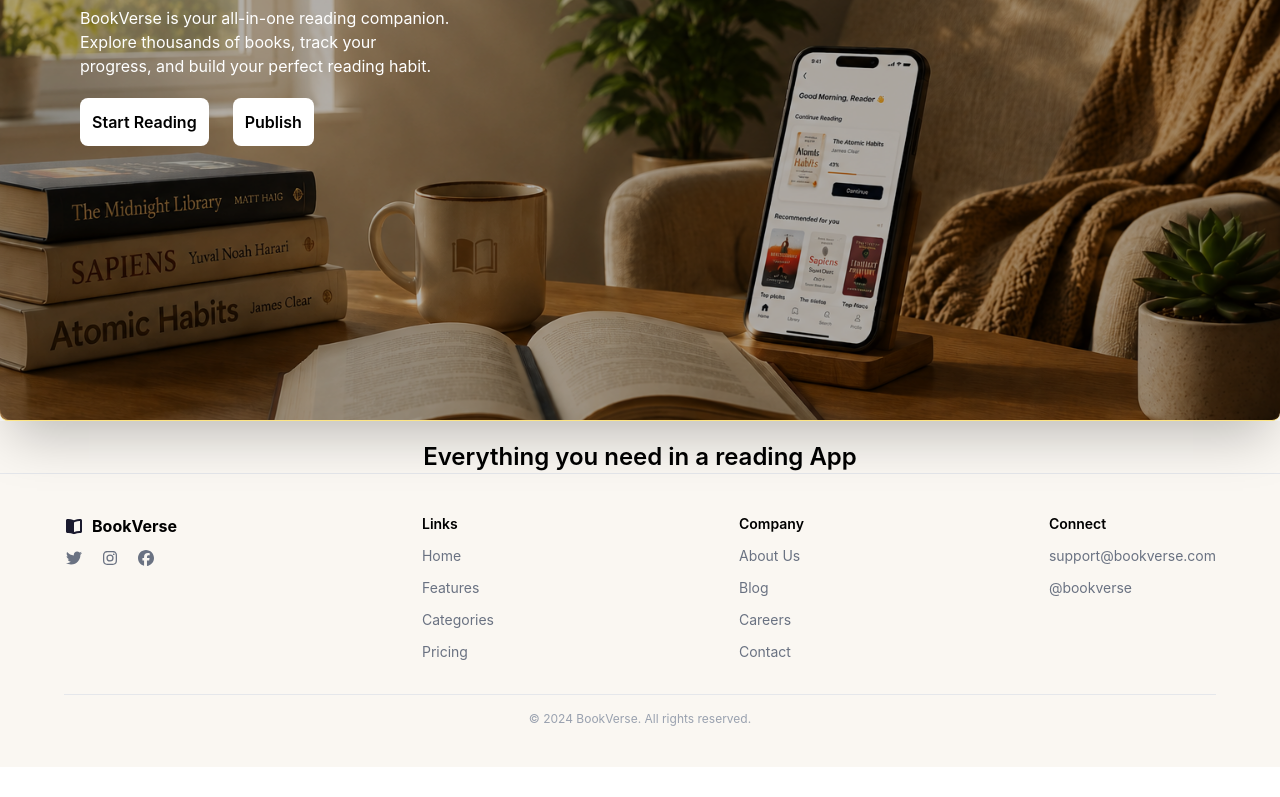
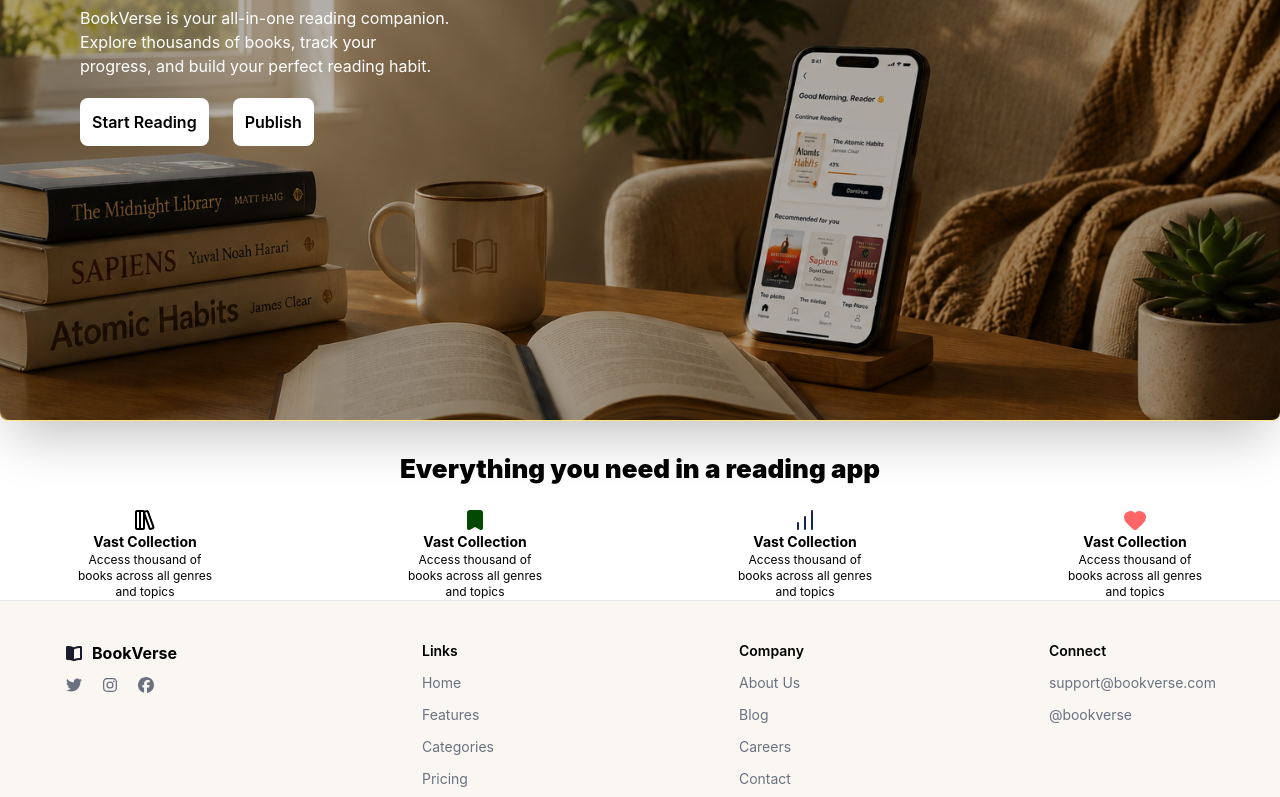
Before and after one commit to DanielApple05/Book-verse, a React (Vite) app in the folder book-verse-frontend/: page / in a window 1280 px wide. Shown: the part 379-1176 px from the top of the page. Before the commit the page ends 1146 px from the top, so only its background shows below. Built offline with nearby package versions, Linux system fonts and the light colour scheme; no server answers; the HTML template or start-up script is replaced by a standard one.

Commit message:
feat: add BrandServices component and integrate lucide-react icons; update Footer copyright symbol

```diff
--- a/book-verse-frontend/package.json
+++ b/book-verse-frontend/package.json
@@ -16,6 +16,7 @@
     "@fortawesome/free-solid-svg-icons": "^7.2.0",
     "@fortawesome/react-fontawesome": "^3.3.1",
     "axios": "^1.16.1",
+    "lucide-react": "^1.16.0",
     "react": "^19.2.6",
     "react-dom": "^19.2.6",
     "react-router-dom": "^7.15.1"
--- /dev/null
+++ b/book-verse-frontend/src/assets/components/brandServices.jsx
@@ -0,0 +1,53 @@
+import React from 'react';
+import { Bookmark, ChartNoAxesColumnIncreasing, Heart, LibraryBig } from 'lucide-react';
+
+const brandServices = () => {
+  return (
+    <>
+      <div>
+        <div>
+          <h2 className='text-[26px] font-black text-center mt-7'>Everything you need in a reading app</h2>
+          <div className='flex justify-around text-center mt-5 xl:flex-row flex-col gap-10'>
+            <div>
+              <div className='flex justify-center'>
+                <LibraryBig />
+              </div>
+              <p className='font-bold text-sm'>Vast Collection</p>
+              <p className='text-xs w-[50%] mx-auto'>Access thousand of books across all genres and topics</p>
+            </div>
+
+            <div>
+              <div className='flex justify-center'>
+                <Bookmark className='text-[#024902]' fill='currentColor' />
+              </div>
+              <p className='font-bold text-sm'>Vast Collection</p>
+              <p className='text-xs w-[50%] mx-auto'>Access thousand of books across all genres and topics</p>
+            </div>
+
+            <div>
+              <div className='flex justify-center'>
+                <ChartNoAxesColumnIncreasing className='text-blue-950' />
+              </div>
+              <p className='font-bold text-sm'>Vast Collection</p>
+              <p className='text-xs w-[50%] mx-auto'>Access thousand of books across all genres and topics</p>
+            </div>
+
+            <div>
+              <div className='flex justify-center'>
+                <Heart className='text-red-400' fill='currentColor' />
+              </div>
+              <p className='font-bold text-sm'>Vast Collection</p>
+              <p className='text-xs w-[50%] mx-auto'>Access thousand of books across all genres and topics</p>
+            </div>
+          </div>
+
+          <div className='grid-cols-4'>
+            {}
+          </div>
+        </div>
+      </div>
+    </>
+  );
+}
+
+export default brandServices;
--- a/book-verse-frontend/src/assets/components/footer.jsx
+++ b/book-verse-frontend/src/assets/components/footer.jsx
@@ -39,7 +39,7 @@ const Footer = () => {
 
       </div>
       <div className='border-t border-gray-200 mt-8 pt-4 text-center'>
-        <p className='text-xs text-gray-400'>© 2024 BookVerse. All rights reserved.</p>
+        <p className='text-xs text-gray-400'>&copy; 2024 BookVerse. All rights reserved.</p>
       </div>
     </div>
   );
--- a/book-verse-frontend/src/assets/pages/index.jsx
+++ b/book-verse-frontend/src/assets/pages/index.jsx
@@ -2,6 +2,7 @@ import React from 'react';
 import Header from '../components/header-component/landing-header'
 import { Link } from 'react-router-dom';
 import Footer from '../components/footer';
+import BrandServices from '../components/brandServices';
 
 const Index = () => {
 
@@ -11,10 +12,10 @@ const Index = () => {
       <Header />
       <div className='bg-cover bg-no-repeat bg-center flex xl:h-screen h-80 min-w-full relative rounded-b-lg border-b border-b-amber-200 shadow-2xl inset-0 ' style={{ backgroundImage: 'url(/images/landing-page.png)' }}>
         <div className='absolute inset-0 bg-black/30 rounded-xl' />
-        <div className='absolute inset-0 flex flex-col justify-center xl:ml-20 ml-5 text-white w-[50%]'>
+        <div className='absolute inset-0 flex flex-col justify-center xl:ml-20 ml-5 text-white xl:w-[50%]'>
           <h1 className='xl:text-[55px] text-xl font-bold leading-none'>Read More. <br /> Discover More.</h1>
           <p>BookVerse is your all-in-one reading companion.</p>
-          <p className='xl:text-base text-sm w-[55%]'>Explore thousands of books, track your progress, and build your perfect reading habit.</p>
+          <p className='xl:text-base text-sm xl:w-[55%] w-[90%]'>Explore thousands of books, track your progress, and build your perfect reading habit.</p>
           <div className='flex xl:text-base text-sm xl:space-x-6 space-x-2 mt-5'>
             {
               youAre.map((areYou) => (
@@ -27,11 +28,8 @@ const Index = () => {
         </div>
 
       </div>
-      <div className='bg-[#FAF7F2] pt-5'>
 
-        <h1 className='text-center xl:text-2xl text-base  font-semibold '>Everything you need in a reading App</h1>
-
-      </div>
+      <BrandServices />
       <Footer />
     </>
   );
--- a/book-verse-frontend/src/assets/pages/login.jsx
+++ b/book-verse-frontend/src/assets/pages/login.jsx
@@ -2,6 +2,7 @@ import React, { useState } from 'react';
 import { FontAwesomeIcon } from '@fortawesome/react-fontawesome'
 import { faEnvelope, faLock, faEye } from '@fortawesome/free-solid-svg-icons'
 import { useNavigate } from 'react-router-dom';
+import { EyeOff, Eye } from 'lucide-react';
 
 const Login = () => {
   const navigate = useNavigate();
@@ -37,6 +38,7 @@ const Login = () => {
                   <FontAwesomeIcon icon={faLock} />
                   <input type={viewPassword ? "text" : "password"} className=' p-2 w-full outline-none' placeholder='Enter your password' />
                   <FontAwesomeIcon icon={faEye} className='cursor-pointer' onClick={() => setViewPassword(!viewPassword)} />
+
                 </div>
               </div>
               <div className='flex place-content-center'>
```
Also changed, not shown: 1 other file (tests, documents, lock files or other folders).
